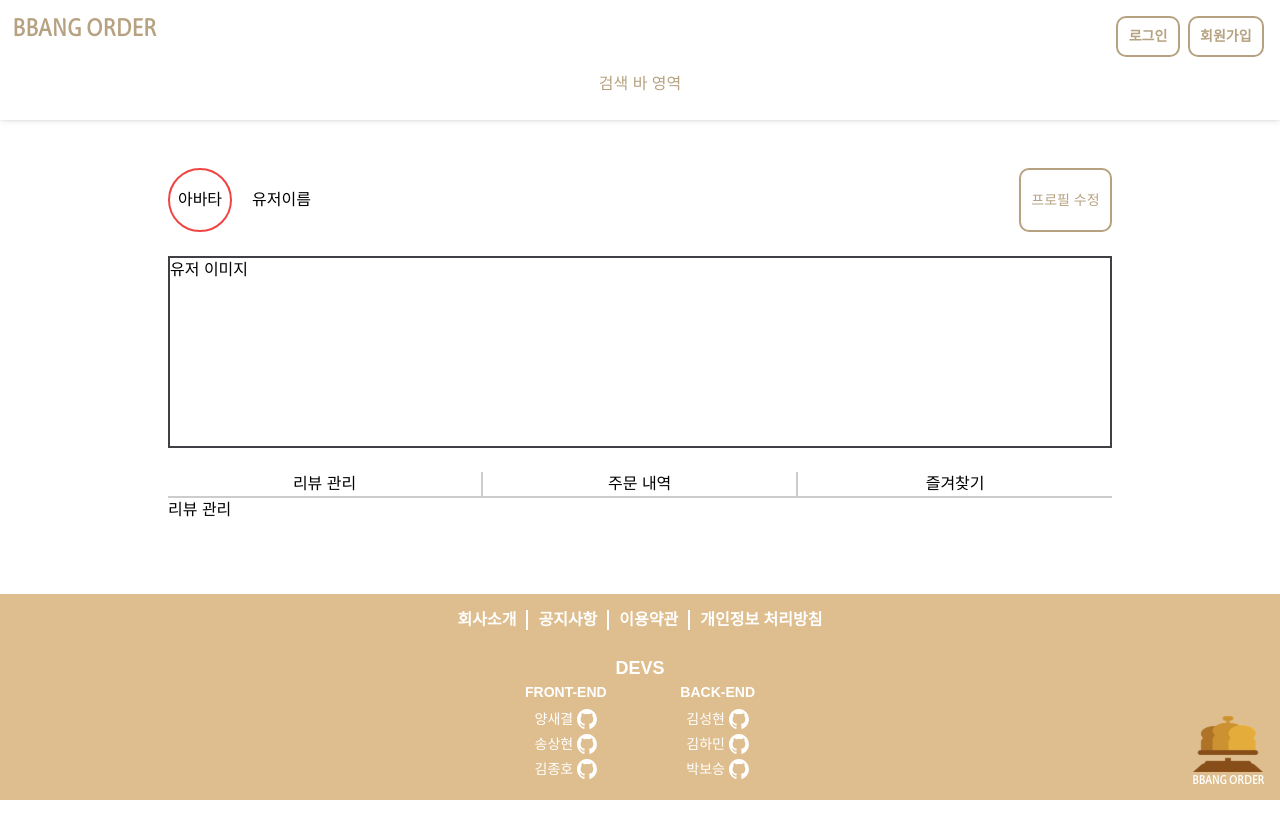
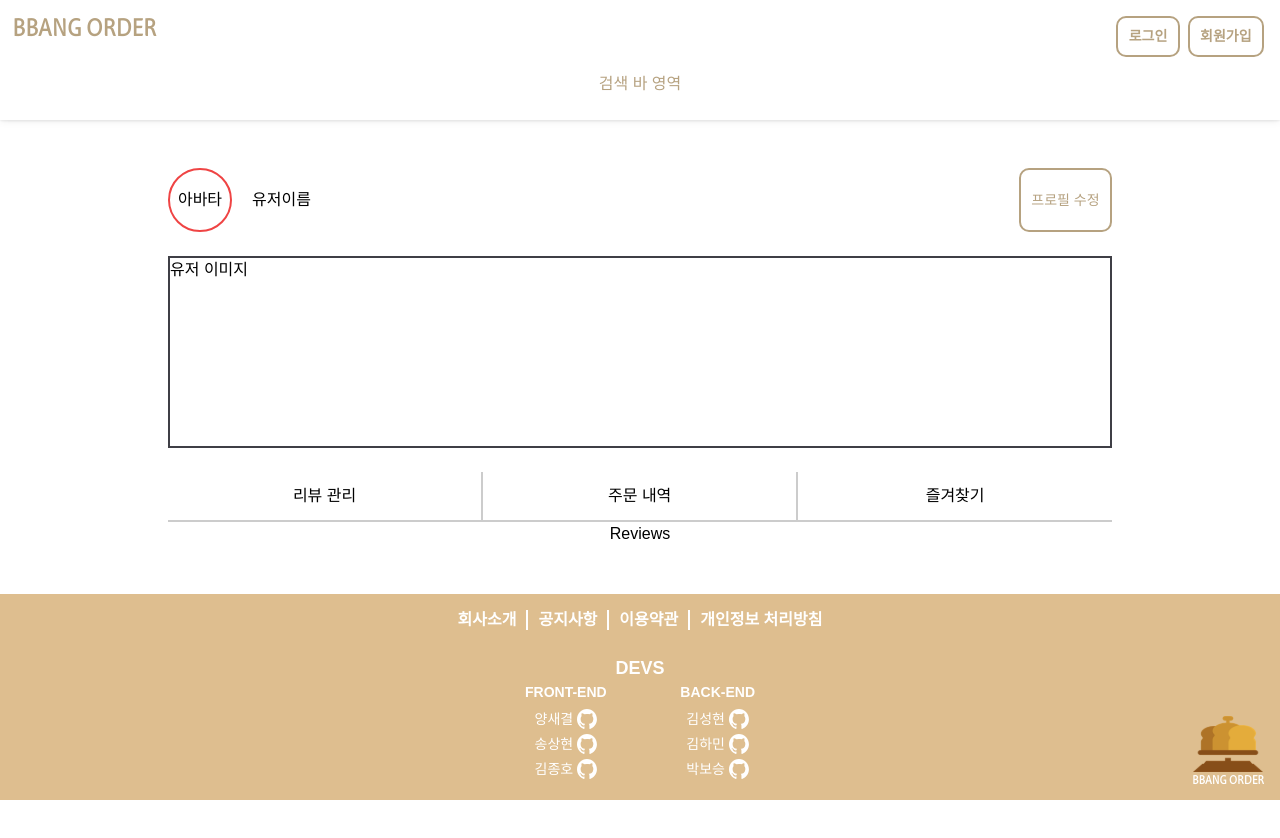
Before and after one commit to codestates-seb/seb45_main_014, a React (Create React App) app in the folder client/: page /mypage in a window 1280 px wide. Shown: the top 838 px of the page. Built offline with nearby package versions, Linux system fonts and the light colour scheme; a web font is replaced by a local one.

Commit message:
✨ 리뷰, 주문, 즐찾 컴포넌트 생성

```diff
--- /dev/null
+++ b/client/src/pages/myPage/Favorites.jsx
@@ -0,0 +1,9 @@
+const Favorites = () => {
+  return (
+    <div>
+      <h1>Favorites</h1>
+    </div>
+  );
+};
+
+export default Favorites;
--- a/client/src/pages/myPage/MyPage.jsx
+++ b/client/src/pages/myPage/MyPage.jsx
@@ -1,6 +1,9 @@
 import { useState } from 'react';
 import Button from '../../components/Button.jsx';
 import { styled } from 'styled-components';
+import Reviews from './Reviews.jsx';
+import Orders from './Orders.jsx';
+import Favorites from './Favorites.jsx';
 
 const TabContainer = styled.ul`
   display: flex;
@@ -9,7 +12,10 @@ const TabContainer = styled.ul`
   border-bottom: 2px solid #ccc;
 
   > li {
+    display: flex;
     border-right: 2px solid #ccc;
+    height: 3rem;
+    align-items: center;
     cursor: pointer;
 
     &:hover {
@@ -63,9 +69,11 @@ const MyPage = () => {
           </a>
         </li>
       </TabContainer>
-      {currentTab === '리뷰 관리' && <div>리뷰 관리</div>}
-      {currentTab === '주문 내역' && <div>주문 내역</div>}
-      {currentTab === '즐겨찾기' && <div>즐겨찾기</div>}
+      <div className="flex justify-center">
+        {currentTab === '리뷰 관리' && <Reviews />}
+        {currentTab === '주문 내역' && <Orders />}
+        {currentTab === '즐겨찾기' && <Favorites />}
+      </div>
     </div>
   );
 };
--- /dev/null
+++ b/client/src/pages/myPage/Orders.jsx
@@ -0,0 +1,5 @@
+const Orders = () => {
+  return <div>Orders</div>;
+};
+
+export default Orders;
--- /dev/null
+++ b/client/src/pages/myPage/Reviews.jsx
@@ -0,0 +1,5 @@
+const Reviews = () => {
+  return <div>Reviews</div>;
+};
+
+export default Reviews;
```
